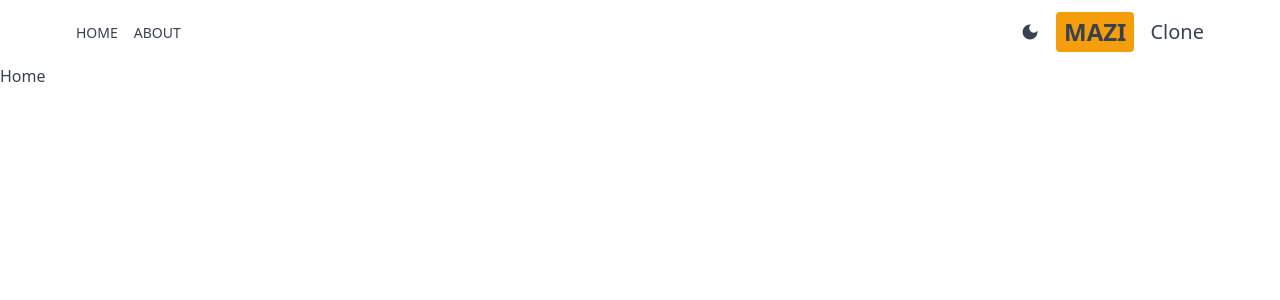
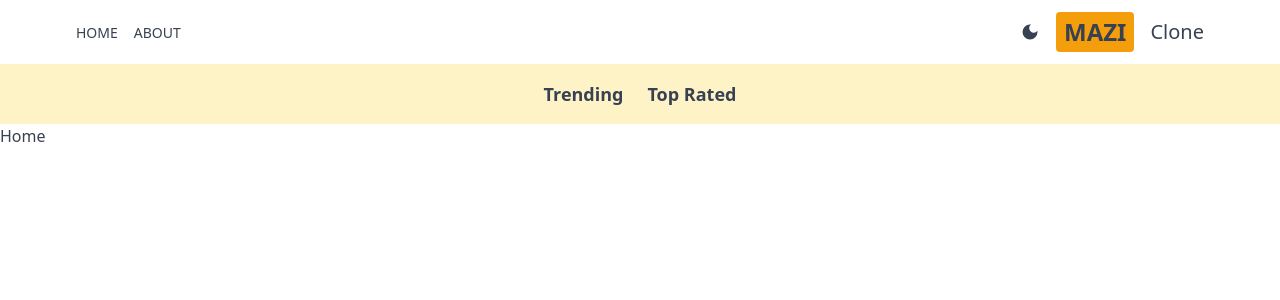
Before and after one commit to maziarzakeri49/moviapp, a Next.js app: page / in a window 1280 px wide. Shown: the top 300 px of the page. Built offline with nearby package versions, Linux system fonts and the light colour scheme.

Commit message:
create navbar component

```diff
--- a/src/app/layout.js
+++ b/src/app/layout.js
@@ -2,6 +2,7 @@
 import "./globals.css";
 import Header from "../components/header";
 import Providers from "./Providers";
+import Navbar from "@/components/Navbar";
 
 const geistSans = localFont({
   src: "./fonts/GeistVF.woff",
@@ -27,6 +28,7 @@
       >
         <Providers>
           <Header/>
+          <Navbar/>
           {children}
 
         </Providers>
--- /dev/null
+++ b/src/components/Navbar.jsx
@@ -0,0 +1,15 @@
+import React from 'react'
+import NavbarItem from './NavbarItem'
+
+const Navbar = () => {
+  return (
+    <div className='flex dark:bg-gray-600 bg-amber-100 p-4 lg:text-lg justify-center gap-6'>
+      <NavbarItem title='Trending' param='fetchTrending'/>
+      <NavbarItem title='Top Rated' param='fetchTopRated'/>
+
+
+    </div>
+  )
+}
+
+export default Navbar
--- /dev/null
+++ b/src/components/NavbarItem.jsx
@@ -0,0 +1,17 @@
+'use client'
+import Link from 'next/link'
+import React from 'react'
+import { useSearchParams } from 'next/navigation'
+
+const NavbarItem = ({title ,param}) => {
+  const searchparam=useSearchParams()
+  const genre=searchparam.get('genre');
+  return (
+    <div className={`hover:text-amber-600 font-semibold ${genre===param ?'underline underline-offset-8 decoration-4 decoration-amber-500 rounded-lg ':''}`}>
+      <Link href={`/?genre=${param}`}>{title}
+      </Link>
+    </div>
+  )
+}
+
+export default NavbarItem
```
